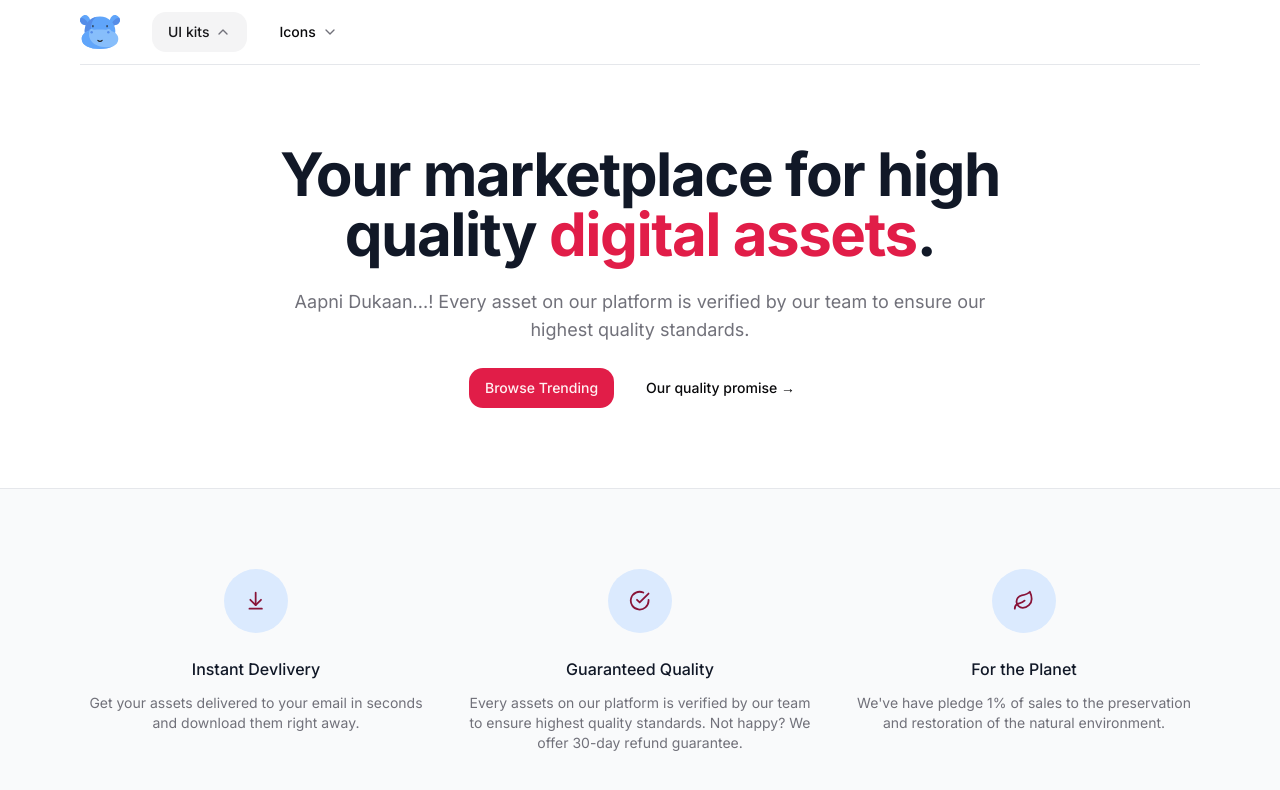
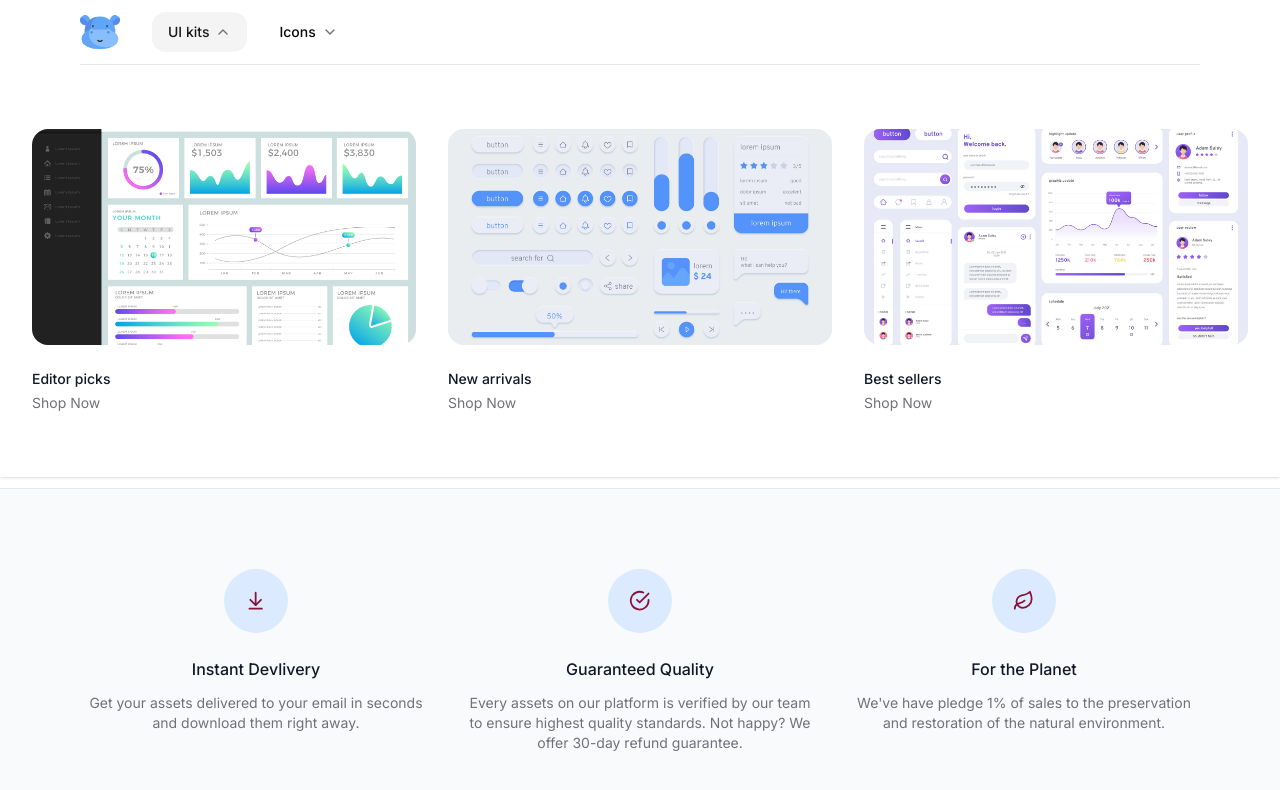
Before and after one commit to pranshhu/Dukaan, a Next.js app: page / in a window 1280 px wide. Both pictures are taken after a click on the button "UI kits". Shown: the top 790 px of the page. Built offline with nearby package versions, Linux system fonts and the light colour scheme.

Commit message:
nav update

```diff
--- a/src/components/ui/NavItem.tsx
+++ b/src/components/ui/NavItem.tsx
@@ -4,6 +4,8 @@ import { PRODUCT_CATEGORIES } from "@/config"
 import { Button } from "./button"
 import { ChevronDown } from "lucide-react"
 import { cn } from "@/lib/utils"
+import Image from "next/image"
+import Link from "next/link"
 
 type Category = typeof PRODUCT_CATEGORIES[number]
 
@@ -28,6 +30,27 @@ const NavItem = ({ category, handleOpen, isAnyOpen, isOpen }: NavItemProps) => {
             })}>
                 <div className="absolute inset-0 top-1/2 bg-white shadow" aria-hidden='true' />
 
+                <div className="relative bg-white">
+                    <div className="mx-auto max-w-7xl px-8">
+                        <div className="grid grid-cols-4 gap-x-8 gap-y-10 py-16">
+                            <div className="col-span-4 col-start-1 grid grid-cols-3 gap-x-8">
+                                {category.featured.map((item) => (
+                                    <div key={item.name} className="group relative text-base sm:text-sm">
+                                        <div className="relative aspect-video overflow-hidden rounded-lg bg-gray-100 group-hover:opacity-75">
+                                            <Image src={item.imageSrc} alt="product category  image" fill className="object-cover object-center"/>
+                                        </div>
+
+                                        <Link href={item.href} className="mt-6 block font-medium text-gray-900">
+                                            {item.name}
+                                        </Link>
+                                        <p className="mt-1" aria-hidden='true'>Shop Now</p>
+                                    </div>
+                                ))}
+                            </div>
+                        </div>
+                    </div>
+                </div>
+
             </div>
         ) : null}
     </div>
--- a/src/components/ui/NavItems.tsx
+++ b/src/components/ui/NavItems.tsx
@@ -1,18 +1,36 @@
 "use client"
 
 import { PRODUCT_CATEGORIES } from "@/config"
-import { useState } from "react"
+import { useEffect, useRef, useState } from "react"
 import NavItem from "./NavItem"
 import { isAbsolute } from "path"
 import { isAnyArrayBuffer } from "util/types"
+import { useOnClickOutside } from "@/hooks/use-on-click-outside"
 
 
 const NavItems = () => {
     const [activeIndex, setActiveIndex]= useState<null | number>(null)
 
+    useEffect(() => {
+        const handler = (e: KeyboardEvent) => {
+            if(e.key === 'Escape'){
+                setActiveIndex(null)
+            }
+        }
+        document.addEventListener('keydown', handler)
+
+        return () => {
+            document.removeEventListener('keydown', handler)
+        }
+    }, [])
+
     const isAnyOpen = activeIndex !== null
 
-    return <div className="flex gap-4 h-full">
+    const navRef = useRef<HTMLDivElement | null>(null)
+
+    useOnClickOutside(navRef, () => setActiveIndex(null))
+
+    return <div className="flex gap-4 h-full" ref={navRef}>
         {PRODUCT_CATEGORIES.map((category, i) => {
             const handleOpen = () => {
                 if(activeIndex === i){
--- /dev/null
+++ b/src/hooks/use-on-click-outside.ts
@@ -0,0 +1,27 @@
+import { RefObject, useEffect } from "react";
+
+type Event = MouseEvent | TouchEvent;
+
+export const useOnClickOutside = <T extends HTMLElement = HTMLElement>(
+  ref: RefObject<T>,
+  handler: (event: Event) => void
+) => {
+  useEffect(() => {
+    const listener = (event: Event) => {
+      const el = ref?.current;
+      if (!el || el.contains((event?.target as Node) || null)) {
+        return;
+      }
+
+      handler(event); // Call the handler only if the click is outside of the element passed.
+    };
+
+    document.addEventListener("mousedown", listener);
+    document.addEventListener("touchstart", listener);
+
+    return () => {
+      document.removeEventListener("mousedown", listener);
+      document.removeEventListener("touchstart", listener);
+    };
+  }, [ref, handler]); // Reload only if ref or handler changes
+};
```
